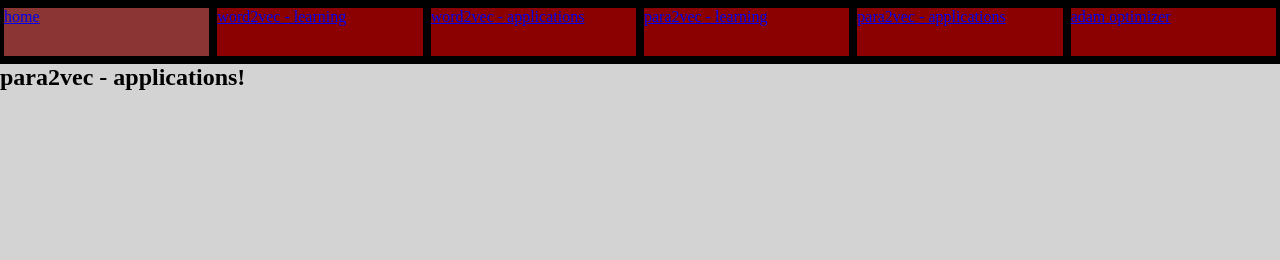
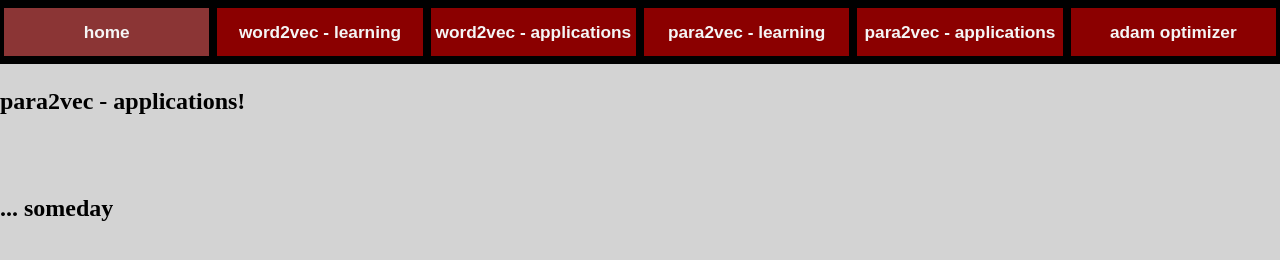
Before and after one commit to hyoder/visNLP, a website: page public/views/p2v2.html in a window 1280 px wide. Drawn offline with Linux system fonts and the light colour scheme; files that its build step writes are made by us from their sources.

Commit message:
will this?

```diff
--- a/public/views/p2v2.html
+++ b/public/views/p2v2.html
@@ -3,19 +3,22 @@
     <head>
         <title>para2vec applications - visNLP</title>
         <link rel="stylesheet" href="./style.css"/>
-        <script src="./scripts.js"></script>
     </head>
     <body>
         <div id="navbar">
-            <div class="navelement" id="navhome" ><a href="/"    >home</a></div>
-            <div class="navelement" id="navword1"><a href="/w2v1">word2vec - learning</a></div>
-            <div class="navelement" id="navword2"><a href="/w2v2">word2vec - applications</a></div>
-            <div class="navelement" id="navpara1"><a href="/p2v1">para2vec - learning</a></div>
-            <div class="navelement" id="navpara2"><a href="/p2v2">para2vec - applications</a></div>
-            <div class="navelement" id="navadam" ><a href="/adam">adam optimizer</a></div>
+            <button class="navelement" id="navhome" ><h1 href="/"    >home</h1></button>
+            <button class="navelement" id="navword1"><h1 href="/w2v1">word2vec - learning</h1></button>
+            <button class="navelement" id="navword2"><h1 href="/w2v2">word2vec - applications</h1></button>
+            <button class="navelement" id="navpara1"><h1 href="/p2v1">para2vec - learning</h1></button>
+            <button class="navelement" id="navpara2"><h1 href="/p2v2">para2vec - applications</h1></button>
+            <button class="navelement" id="navadam" ><h1 href="/adam">adam optimizer</h1></button>
         </div>
         <div id="restofpage">
+            <div style="height:3vh;"></div>
             <h2>para2vec - applications!</h2>
+            <div style="height:10vh;"></div>
+            <h2>... someday</h2>
         </div>
+        <script src="./scripts.js"></script>
     </body>
 </html>
```
Also changed, not shown: public/scripts.js (+6 -6 lines), public/views/adam.html (+10 -7 lines), public/views/p2v1.html (+10 -7 lines), public/views/w2v1.html (+10 -7 lines), public/views/w2v2.html (+10 -7 lines), server.js (+2 -5 lines).
